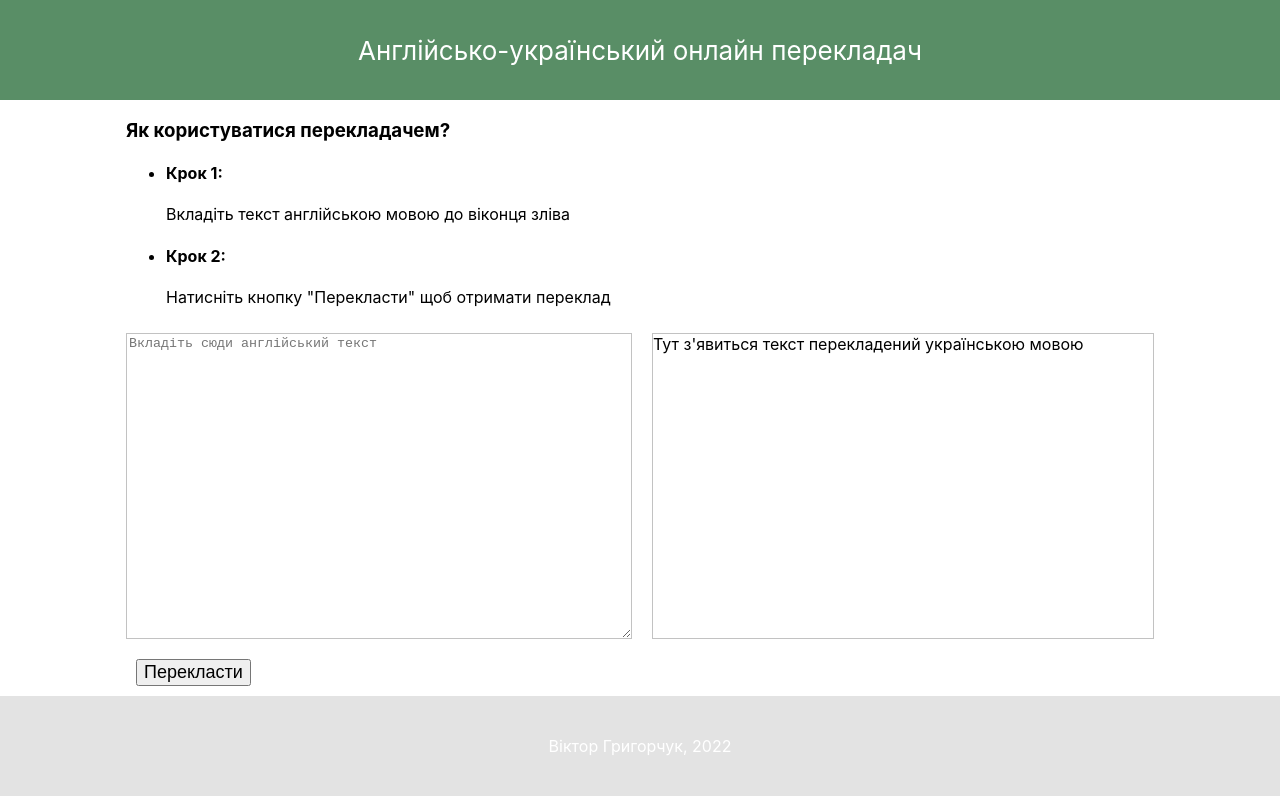
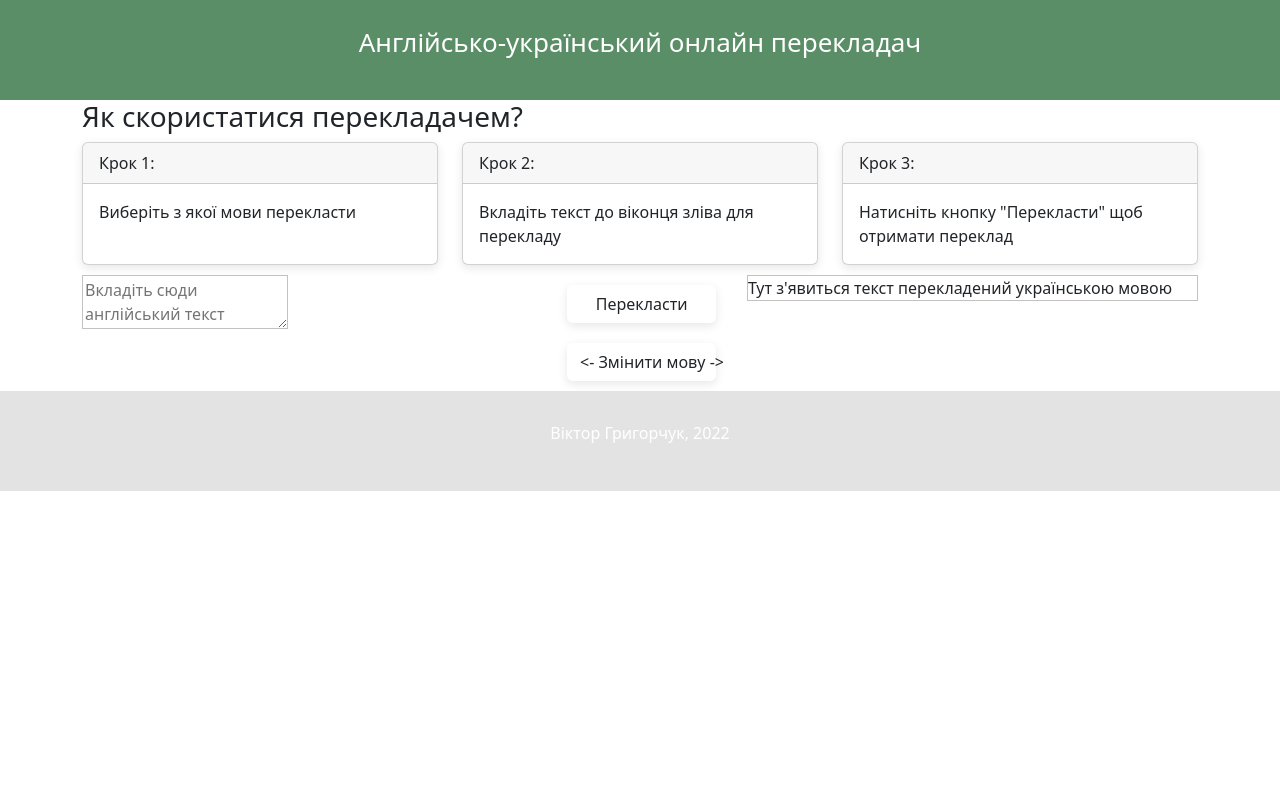
Before and after one commit to VicGrygorchyk/en-ukr-translater, a React (Create React App) app in the folder webapp/app/: page / in a window 1280 px wide. Built offline with nearby package versions, Linux system fonts and the light colour scheme.

Commit message:
update styling.

```diff
--- a/webapp/app/package.json
+++ b/webapp/app/package.json
@@ -6,7 +6,9 @@
     "@testing-library/jest-dom": "^5.16.5",
     "@testing-library/react": "^13.4.0",
     "@testing-library/user-event": "^13.5.0",
+    "bootstrap": "^5.2.2",
     "react": "^18.2.0",
+    "react-bootstrap": "^2.6.0",
     "react-dom": "^18.2.0",
     "react-scripts": "5.0.1",
     "web-vitals": "^2.1.4"
--- a/webapp/app/src/Box.css
+++ b/webapp/app/src/Box.css
@@ -1,5 +1,5 @@
 .box {
-  min-height: 300px;
-  min-width: 500px;
+  height: auto;
+  width: auto;
   border: 1px solid #c2c2c2;
 }
--- a/webapp/app/src/Box.jsx
+++ b/webapp/app/src/Box.jsx
@@ -4,7 +4,7 @@ import './Box.css';
 export class Box extends React.Component {
     render() {
       return (
-        <textarea className='box' rows="4" cols="50"
+        <textarea className='box'
         placeholder={this.props.text}
         onChange={this.props.onChangeHandler}
         />
--- a/webapp/app/src/Content.css
+++ b/webapp/app/src/Content.css
@@ -12,30 +12,34 @@ main {
     width: fit-content;
 }
 
-.row-1 {
-    display: flex;
-    justify-content: left;
-    gap: 0 20px;
+.translate-btn {
+  width: 90%;
+  height: auto;
+  align-items: center;
+  background-color: #fff;
+  border-radius: 12px;
+  box-shadow: transparent 0 0 0 3px,rgba(18, 18, 18, .1) 0 3px 10px;
+  box-sizing: border-box;
+  color: #121212;
+  cursor: pointer;
+  display: inline-flex;
+  flex: 1 1 auto;
+  font-size: calc(10px + 1vmin);
+  justify-content: center;
+  line-height: 1;
+  margin: 10px;
+  outline: none;
+  padding: 1rem 1.2rem;
+  text-align: center;
+  text-decoration: none;
+  transition: box-shadow .2s,-webkit-box-shadow .2s;
+  white-space: nowrap;
+  border: 0;
+  user-select: none;
+  -webkit-user-select: none;
+  touch-action: manipulation;
 }
 
-.row-2 {
-    display: flex;
-    flex-direction: row;
-    justify-content: center;
-    gap: 0 20px;
+.translate-btn:hover {
+  box-shadow: #121212 0 0 0 1px, transparent 0 0 0 0;
 }
-
-.row-3 {
-    display: flex;
-    flex-direction: row;
-    justify-content: left;
-    gap: 20px 20px;
-}
-
-.translate-btn {
-    width: fit-content;
-    block-size: fit-content;
-    font-size: calc(10px + 1vmin);
-    color: #000;
-    margin: 10px;
-}
--- a/webapp/app/src/Content.jsx
+++ b/webapp/app/src/Content.jsx
@@ -1,4 +1,9 @@
 import React from 'react';
+
+import Container from 'react-bootstrap/Container';
+import Row from 'react-bootstrap/Row';
+import Col from 'react-bootstrap/Col';
+
 import { Instruction } from './Instruction';
 import { Box } from './Box';
 import './Content.css';
@@ -62,20 +67,23 @@ export class Content extends React.Component {
   render() {
     return (
       <main className='main'>
-      <div className='container'>
-        <div className="row-1">
-          <Instruction />
-        </div>
-        <div className='row-2'>
-          <Box text={this.state.engText} onChangeHandler={this.handleChangeEng}/>
-          <div className="box">
-            { this.state.translated }
-          </div>
-        </div>
-        <div className='row-3'>
-          <button onClick={this.handleClick} className='translate-btn'>Перекласти</button>
-        </div>
-      </div>
+      <Container className='container container-fluid'>
+        <Instruction />
+        <Row>
+          <Col className='col-5'>
+            <Box text={this.state.engText} onChangeHandler={this.handleChangeEng}/>
+          </Col>
+          <Col className='col-2'>
+            <button onClick={this.handleClick} className='btn translate-btn'>Перекласти</button>
+            <button className='btn translate-btn'>&#60;- Змінити мову -&#62;</button>
+          </Col>
+          <Col className='col-5'>
+            <div className='box'>
+              { this.state.translated }
+            </div>
+          </Col>
+        </Row>
+      </Container>
     </main>
     );
   }
--- /dev/null
+++ b/webapp/app/src/Instruction.css
@@ -0,0 +1,11 @@
+
+.instruction-card {
+    border: 0;
+    border-radius: 12px;
+    box-shadow: transparent 0 0 0 3px,rgba(18, 18, 18, .1) 0 3px 10px;
+    box-sizing: border-box;
+}
+
+.card-title {
+    border: 0;
+}
--- a/webapp/app/src/Instruction.jsx
+++ b/webapp/app/src/Instruction.jsx
@@ -1,21 +1,40 @@
 import React from 'react';
+import Col from 'react-bootstrap/Col';
+import Card from 'react-bootstrap/Card';
+import CardHeader from 'react-bootstrap/CardHeader';
+import Row from 'react-bootstrap/Row';
+import './Instruction.css';
 
 export class Instruction extends React.Component {
     render() {
       return (
-        <div className="instruction">
-          <h3>Як користуватися перекладачем?</h3>
-          <ul>
-            <li className='instructions-list'>
-              <h4>Крок 1:</h4>
-              <span>Вкладіть текст англійською мовою до віконця зліва</span>
-            </li>
-            <li>
-              <h4>Крок 2:</h4>
-              <span>Натисніть кнопку "Перекласти" щоб отримати переклад</span>
-            </li>
-          </ul>
-        </div>
+        <Row className="instruction">
+          <h3>Як скористатися перекладачем?</h3>
+          <Col>
+            <Card className='h-100 border-black-50 instruction-card'>
+              <CardHeader className="card-title">Крок 1:</CardHeader>
+              <div className="card-body">
+                <p className="card-text">Виберіть з якої мови перекласти</p>
+              </div>
+            </Card>
+          </Col>
+          <Col>
+            <Card className='h-100 border-black-50 instruction-card'>
+              <CardHeader className="card-title">Крок 2:</CardHeader>
+              <div className="card-body">
+                <p className="card-text">Вкладіть текст до віконця зліва для перекладу</p>
+              </div>
+            </Card>
+          </Col>
+          <Col>
+            <Card className='h-100 border-black-50 instruction-card'>
+              <CardHeader className="card-title">Крок 3:</CardHeader>
+              <div className="card-body">
+                <p className="card-text">Натисніть кнопку "Перекласти" щоб отримати переклад</p>
+              </div>
+            </Card>
+          </Col>
+        </Row>
       );
     }
   }
--- a/webapp/app/src/index.js
+++ b/webapp/app/src/index.js
@@ -3,6 +3,8 @@ import ReactDOM from 'react-dom/client';
 import './index.css';
 import App from './App';
 // import reportWebVitals from './reportWebVitals';
+// Importing the Bootstrap CSS
+import 'bootstrap/dist/css/bootstrap.min.css';
 
 const root = ReactDOM.createRoot(document.getElementById('root'));
 root.render(
```
Also changed, not shown: 1 other file (tests, documents, lock files or other folders).
